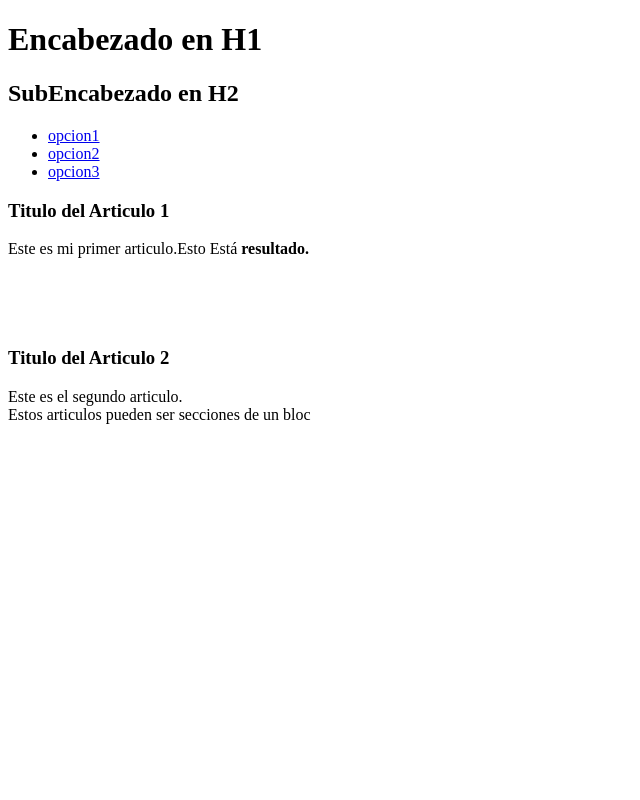
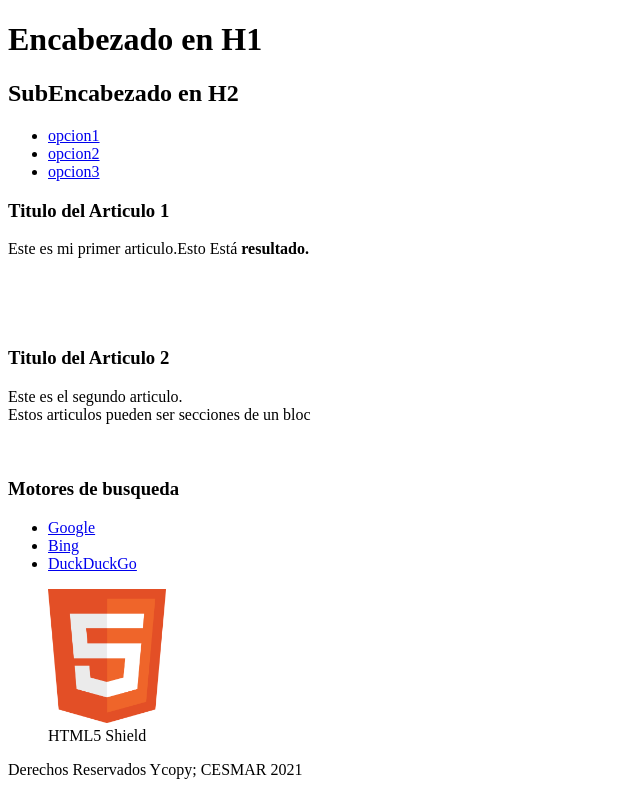
Before and after one commit to Luis22122008/Practica-1, a plain HTML site: page index.html in a window 1280 px wide. Shown: the whole page, without its empty margins (0-640 px from the left). Drawn offline with Linux system fonts and the light colour scheme.

Commit message:
Agregar links y footer

```diff
--- a/index.html
+++ b/index.html
@@ -44,5 +44,20 @@
             </article>
         </section>
     </nav>
+    <aside>
+        <section>
+            <h3>Motores de busqueda</h3>
+            <ul>
+                <li><a href="https://www.google.com">Google</a></li>
+                <li><a href="https://www.bing.com">Bing</a></li>
+                <li><a href="https://duckduckgo.com">DuckDuckGo</a></li>
+            </ul>
+        </section>
+        <figure>
+            <img src="img/logo.png" alt="logo" width="10%" height="10%">
+            <figcaption>HTML5 Shield</figcaption>
+        </figure>
+    </aside>
+    <footer>Derechos Reservados Ycopy; CESMAR 2021</footer>
 </body>
 </html>
```
